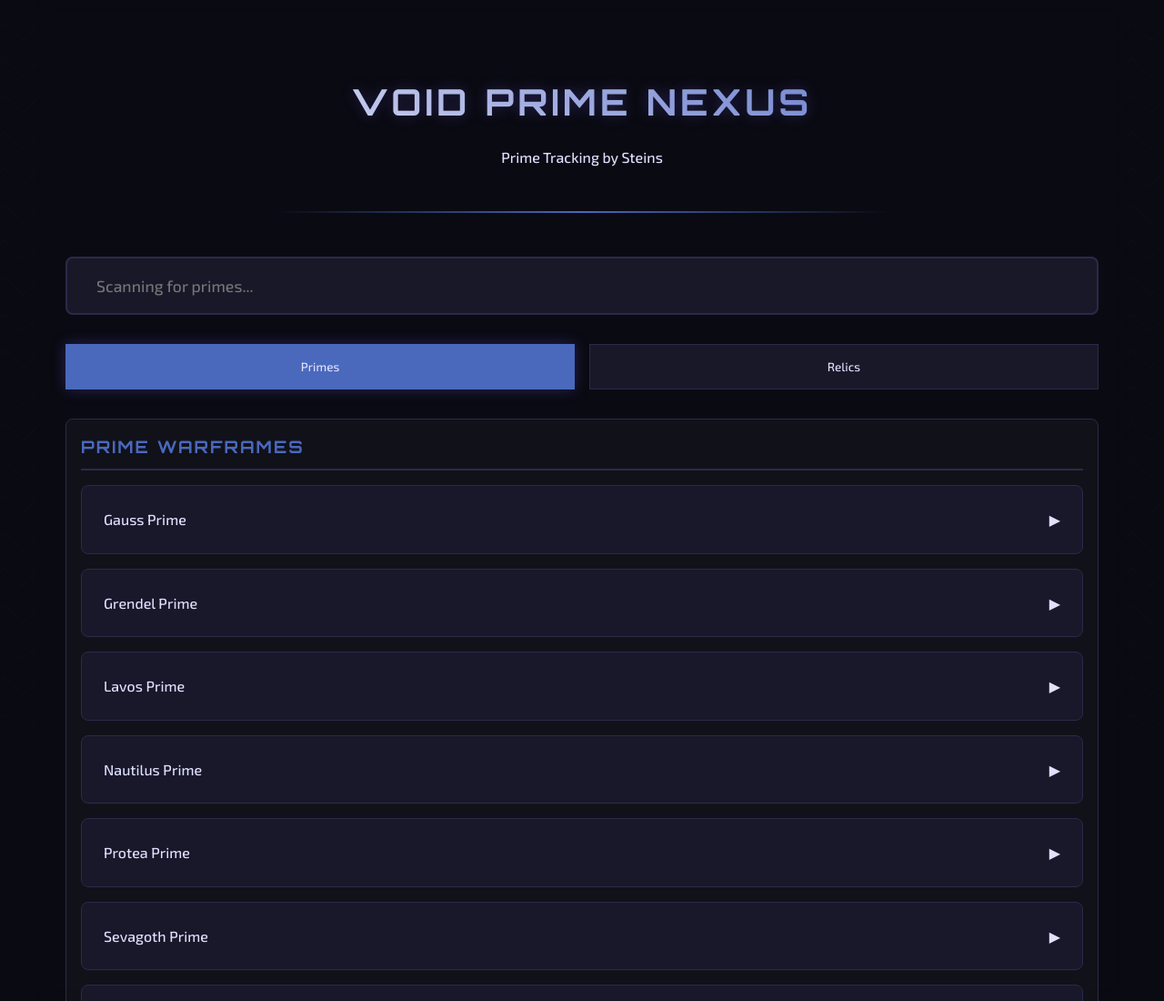
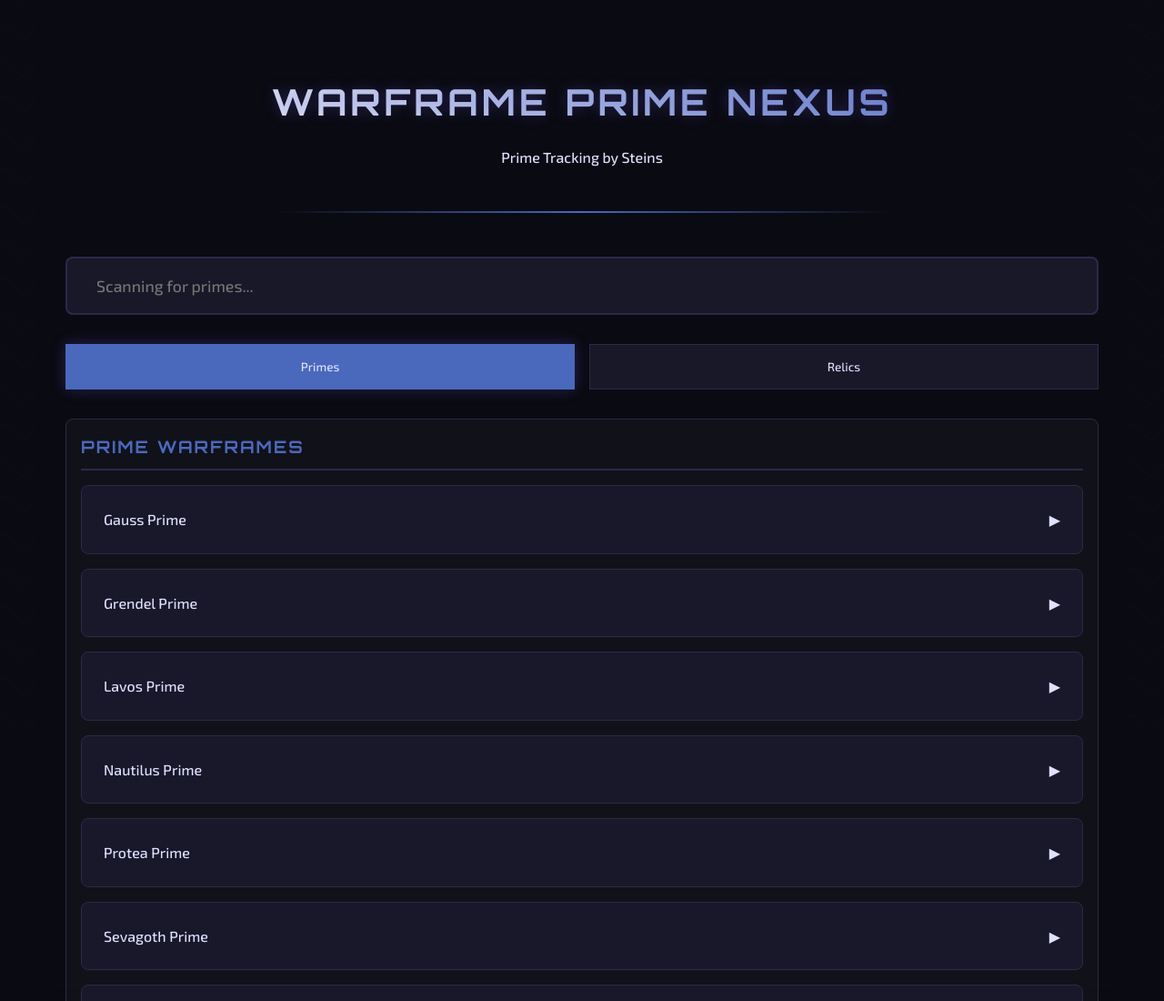
Before and after one commit to Steinzu/WarframePrimeNexus, a website: page htmlConverter/index.html in a window 1280 px wide. Shown: the top 1100 px of the page at 91% size. Drawn offline with Linux system fonts and the light colour scheme.

Commit message:
Update index.html

```diff
--- a/htmlConverter/index.html
+++ b/htmlConverter/index.html
@@ -315,7 +315,7 @@
 
         <div class="container">
             <div class="header">
-                <h1>Void Prime Nexus</h1>
+                <h1>Warframe Prime Nexus</h1>
                 <p>Prime Tracking by Steins</p>
             </div>
 
```
